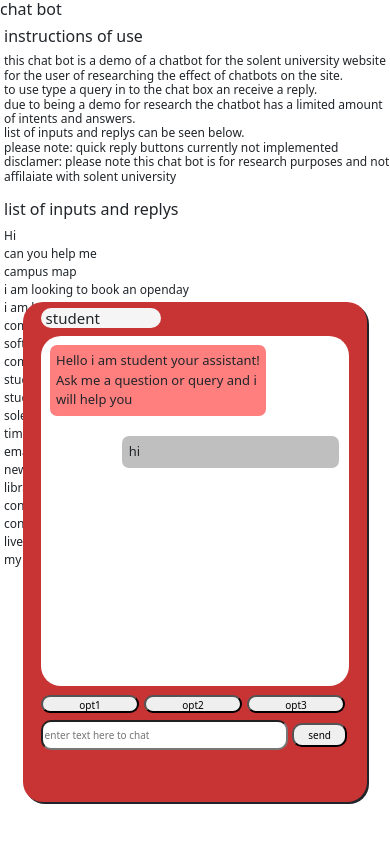
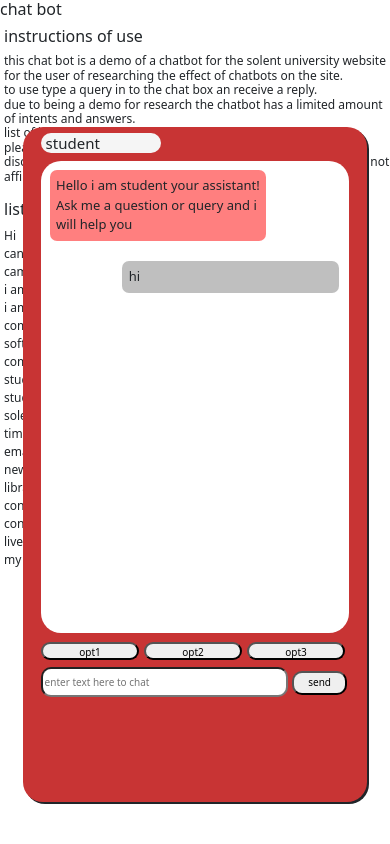
Before and after one commit to pauld001/ChatBotDemo, a Flask app: page / in a window 390 px wide. Run offline with Flask 2, Linux system fonts and the light colour scheme.

Commit message:
changed scale

```diff
--- a/main.py
+++ b/main.py
@@ -15,9 +15,9 @@
 
 student = ChatBot("student",
       #heroku uri - uncomment to train heroku application
-database_uri='postgres://vydwsmdsbhnigz:1615d83289a217bc52c3cde49fbf59ea2675e9af7ee1f1940e3af3bdb41b498a@ec2-52-30-159-47.eu-west-1.compute.amazonaws.com:5432/d2trrt3fbq5gui',
+#database_uri='postgres://vydwsmdsbhnigz:1615d83289a217bc52c3cde49fbf59ea2675e9af7ee1f1940e3af3bdb41b498a@ec2-52-30-159-47.eu-west-1.compute.amazonaws.com:5432/d2trrt3fbq5gui',
       #test uri database uncomment for localy hosted application
-#database_uri='sqlite:///trainedata.sqlite3',
+database_uri='sqlite:///trainedata.sqlite3',
 storage_adapter="chatterbot.storage.SQLStorageAdapter",
 logic_adapters=[{'import_path':"chatterbot.logic.BestMatch",'default_response':'I did notunderstand!!!please try again'}])
 
--- a/templates/index.html
+++ b/templates/index.html
@@ -23,11 +23,10 @@
         <p>Hi<br>can you help me<br>campus map<br> i am looking to book an openday<br>i am looking for a course<br>computing<br>software engenering <br> computer systems and engenering <br> student union <br> student hand book <br> solent online learning <br> timetable <br> email <br> news <br> library opening times <br> contact student hub <br> contact student registry<br>livechat agent<br>my accommodation </p>
 
     </div>
-
+    <!-- chat bot -->
     <div id="chatbot">
      <h4>student</h4>
      <div id="output">
-
         <div id="outmessage">{{outmessage}}</div>
         <div id="usermessage">{{usermessage}}</div>
 
@@ -141,7 +140,7 @@
 @media only screen and (max-width: 480px) {
 #chatbot{
     width: 88%;
-    height: 500px;
+    height: 80%;
     background-color:rgb(200, 52, 52);
     float: right;
     float: inline-end;
```
